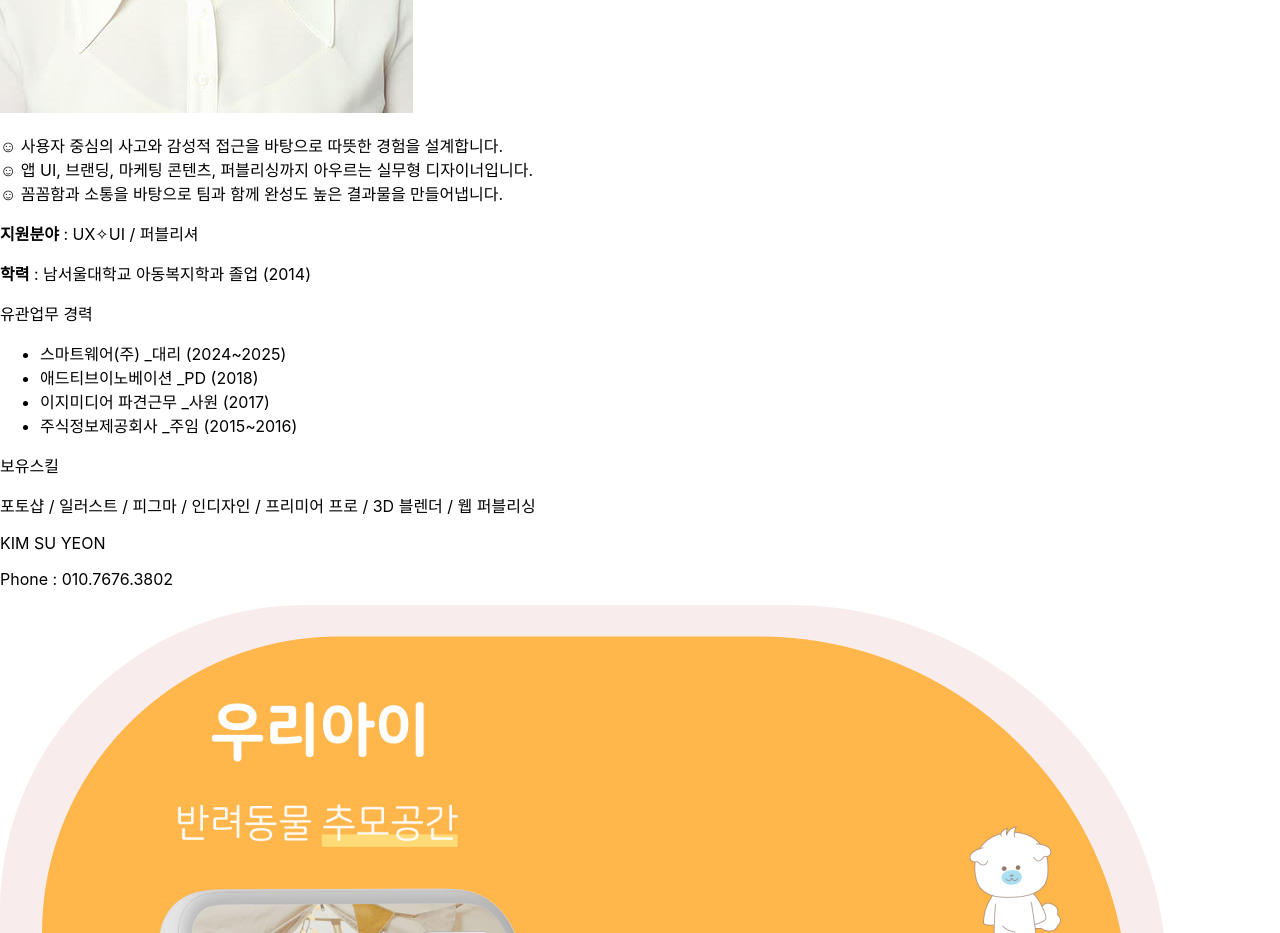
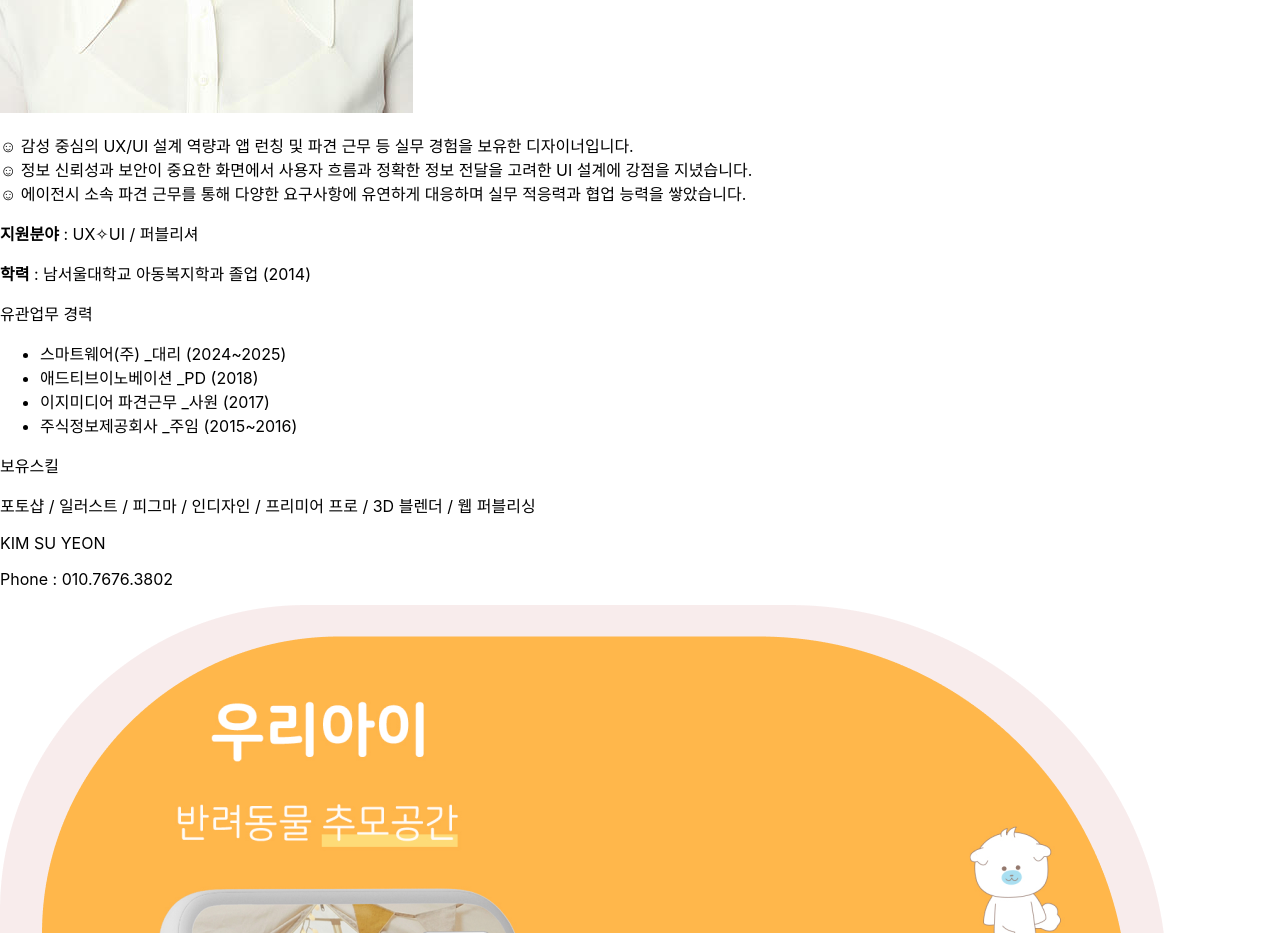
Before and after one commit to SY2-90/Su-yeon-s-Portfolio, a React (Create React App) app: page / in a window 1280 px wide. Shown: the part 5140-6073 px from the top of the page. Built offline with nearby package versions, Linux system fonts and the light colour scheme.

Commit message:
소스수정본

```diff
--- a/src/components/About.js
+++ b/src/components/About.js
@@ -38,9 +38,9 @@ const About = () => {
       {/* 소개글 */}
       <div className="text-center max-w-[760px] mx-auto mb-10 px-4">
         <p className="font-space-grotesk text-base leading-relaxed tracking-wide text-black">
-        ☺︎ 사용자 중심의 사고와 감성적 접근을 바탕으로 따뜻한 경험을 설계합니다.<br/>
-        ☺︎ 앱 UI, 브랜딩, 마케팅 콘텐츠, 퍼블리싱까지 아우르는 실무형 디자이너입니다.<br/>
-        ☺︎ 꼼꼼함과 소통을 바탕으로 팀과 함께 완성도 높은 결과물을 만들어냅니다.
+        ☺︎ 감성 중심의 UX/UI 설계 역량과 앱 런칭 및 파견 근무 등 실무 경험을 보유한 디자이너입니다.<br/>
+        ☺︎ 정보 신뢰성과 보안이 중요한 화면에서 사용자 흐름과 정확한 정보 전달을 고려한 UI 설계에 강점을 지녔습니다.<br/>
+        ☺︎ 에이전시 소속 파견 근무를 통해 다양한 요구사항에 유연하게 대응하며 실무 적응력과 협업 능력을 쌓았습니다.
         </p>
       </div>
 
```
